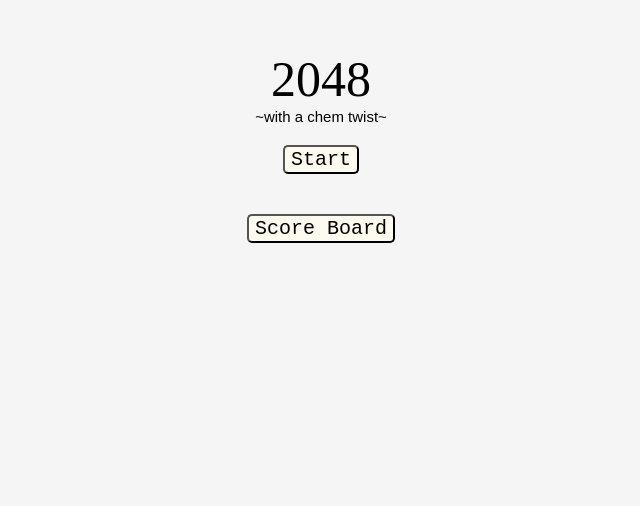
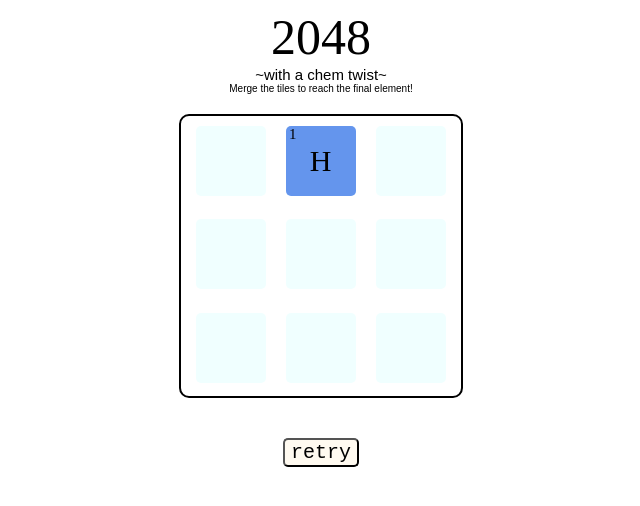
Before and after one commit to Daya-goh/2048-chem, a website built with Vite: page index.html in a window 1280 px wide. Shown: the whole page, without its empty margins (319-959 px from the left). Built offline with nearby package versions, Linux system fonts and the light colour scheme.

Commit message:
randomly generate 1 tile

```diff
--- a/app.js
+++ b/app.js
@@ -5,17 +5,55 @@ import "./main.css";
 
 /* ------------------------------ game content ------------------------------ */
 const game = {
-  page: "#start-page",
+  page: "#game-page",
 };
 
 /* ------------------------------- game logic ------------------------------- */
+//update screen
 const render = () => {
   $(".page").hide();
   $(game.page).show();
 };
 
-/* ----------------------------- page transition ---------------------------- */
+/* ----------- generate random tile ----------- */
+/* ---------- pick a random grid cell container --------- */
 
+const randomContainer = Math.ceil(Math.random() * 9);
+console.log(randomContainer);
+//creating a tile
+class tile {
+  constructor(atomicNum, element) {
+    this.atomicNum = atomicNum;
+    this.element = element;
+
+    //creating a tile div
+    const $tile = $("<div>").addClass("tile");
+    $(".grid-cell").eq(randomContainer).append($tile);
+
+    const $atomicNum = $("<div>").addClass("atomicNum").text(this.atomicNum);
+    $tile.append($atomicNum);
+    const $element = $("<div>").addClass("element").text(this.element);
+    $atomicNum.append($element);
+  }
+}
+const hydrogen = new tile(1, "H");
+//const helium = new tile(2, "He");
+
+// //creating a tile div
+// const $tile = $("<div>").addClass("tile");
+// $(".cell-1").append($tile);
+
+// const $atomicNum = $("<div>").addClass("atomicNum").text(hydrogen.atomicNum);
+// $tile.append($atomicNum);
+// const $element = $("<div>").addClass("element").text(hydrogen.element);
+// $atomicNum.append($element);
+
+// console.log(hydrogen);
+
+
+/* -------------------------------- game play ------------------------------- */
+
+/* ------------- page transition ------------- */
 const pageTransition = () => {
   $(".start-button").on("click", () => {
     game.page = "#game-page";
--- a/index.html
+++ b/index.html
@@ -42,21 +42,21 @@
 
         <div class="grid-container">
           <div class="grid-row">
-            <div class="grid-cell"></div>
-            <div class="grid-cell"></div>
-            <div class="grid-cell"></div>
+            <div class="grid-cell cell-1"></div>
+            <div class="grid-cell cell-2"></div>
+            <div class="grid-cell cell-3"></div>
           </div>
 
           <div class="grid-row">
-            <div class="grid-cell"></div>
-            <div class="grid-cell"></div>
-            <div class="grid-cell"></div>
+            <div class="grid-cell cell-4"></div>
+            <div class="grid-cell cell-5"></div>
+            <div class="grid-cell cell-6"></div>
           </div>
 
           <div class="grid-row">
-            <div class="grid-cell"></div>
-            <div class="grid-cell"></div>
-            <div class="grid-cell"></div>
+            <div class="grid-cell cell-7"></div>
+            <div class="grid-cell cell-8"></div>
+            <div class="grid-cell cell-9"></div>
           </div>
         </div>
         <div>
--- a/main.css
+++ b/main.css
@@ -1,5 +1,5 @@
 body {
-  background-color: whitesmoke;
+  background-color: white;
 }
 
 /* welcome page styling */
@@ -66,9 +66,13 @@ button {
 .grid-cell {
   height: 70px;
   width: 70px;
-  border: 1px solid black;
+  /* border: 1px solid black; */
+  background-color: azure;
   border-radius: 5px;
   margin: 10px;
+  display: flex;
+  justify-content: center;
+  align-items: center;
 }
 
 /* score page styling */
@@ -97,3 +101,31 @@ li {
   padding: 5px;
   margin: 10px;
 }
+
+/* tile */
+
+.tile {
+  /* border: 1px solid red; */
+  display: flex;
+  flex-direction: column;
+
+  background-color: cornflowerblue;
+  border-radius: 5px;
+  height: 70px;
+  width: 75px;
+  text-align: center;
+}
+
+.element {
+  width: 72%;
+  font-size: 30px;
+  line-height: 70px;
+  text-align: center;
+}
+.atomicNum {
+  display: flex;
+  text-align: left;
+  height: 70px;
+  font-size: 15px;
+  padding-left: 3px;
+}
```
